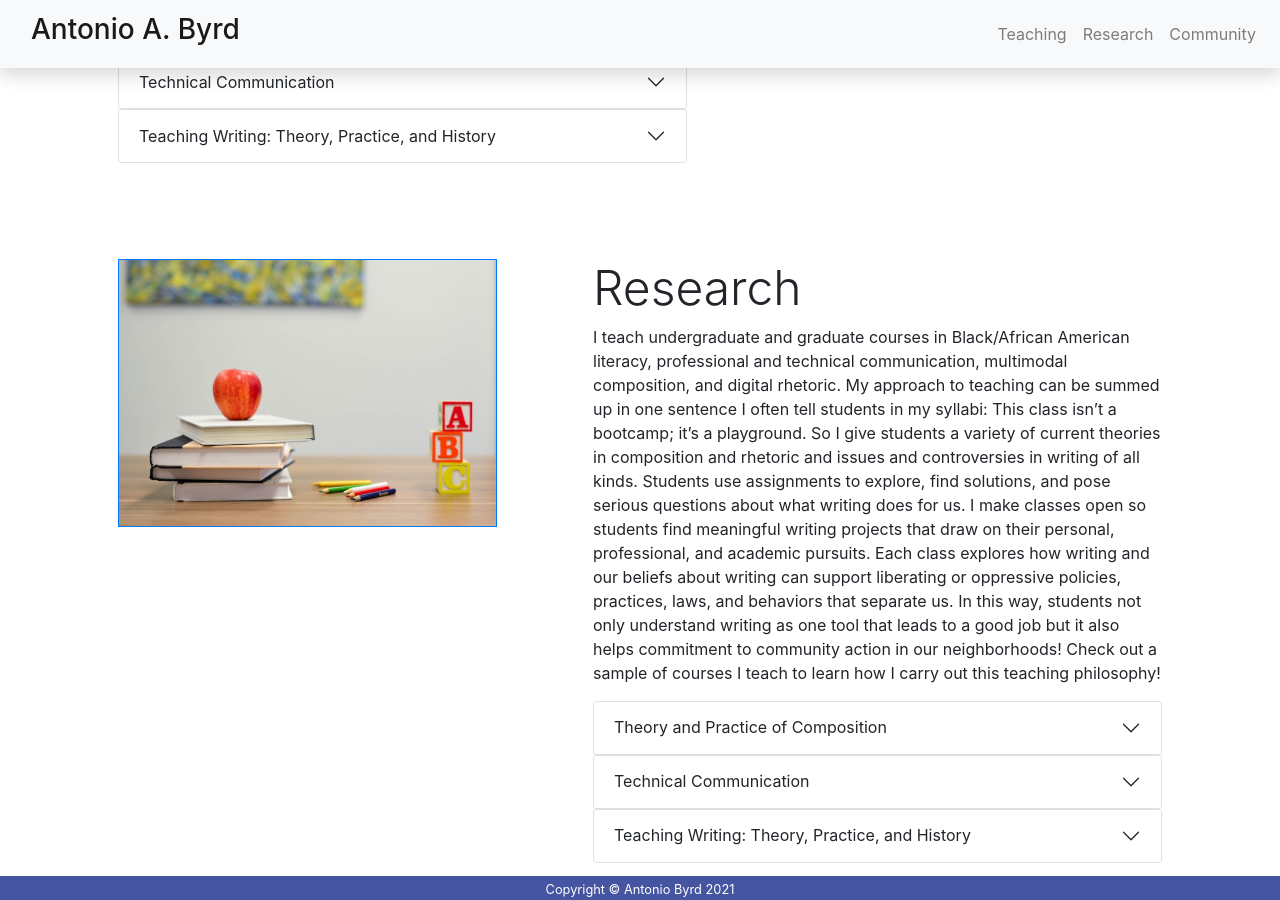
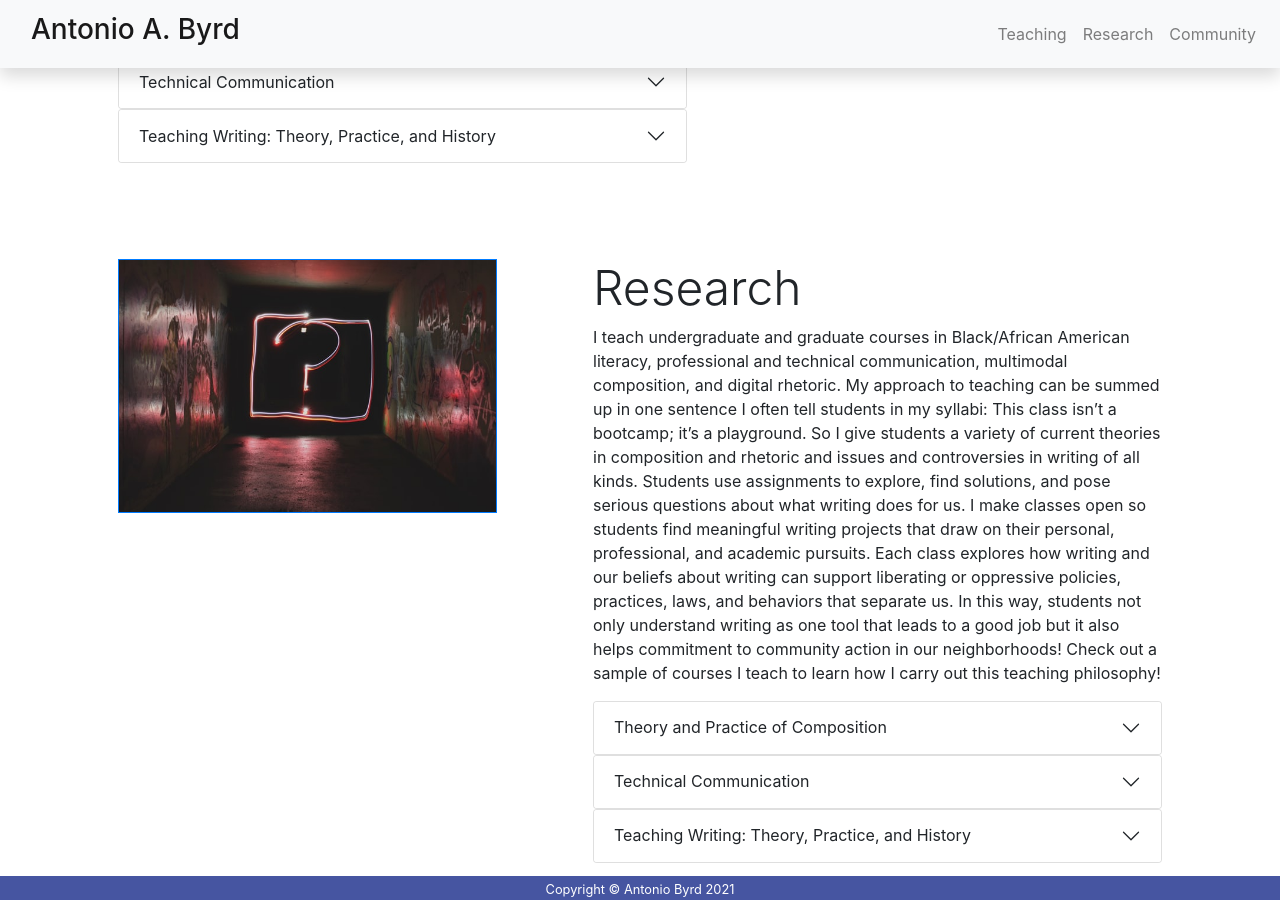
Before and after one commit to abyrd15/abyrd15.github.io, a Jekyll site: the page built from index.markdown, in a window 1280 px wide and 900 px high, scrolled down 2099 px. Built offline with Jekyll 4.4.1, drawn with Linux system fonts in a browser that asks for light colours; nearby versions of some CDN libraries.

Commit message:
Add research image

```diff
--- a/_includes/home/section_research.html
+++ b/_includes/home/section_research.html
@@ -3,7 +3,7 @@
         <div class="container">
             <div class="row justify-content-center">
                 <div class="col-sm-5 p-5">
-                    <img class="img-fluid border border-primary border-5" src="assets/css/images/teachinApple.jpg" alt="Image of an apple sitting on a stack of books.">
+                    <img class="img-fluid border border-primary border-5" src="assets/css/images/researchQuestion.jpg" alt="Image of an apple sitting on a stack of books.">
                 </div>
                 <div class="col-sm-7 p-5">
                     <h1 class="display-5" id="research_section">Research</h1>
```
Also changed, not shown: assets/css/images/researchQuestion.jpg (added).
